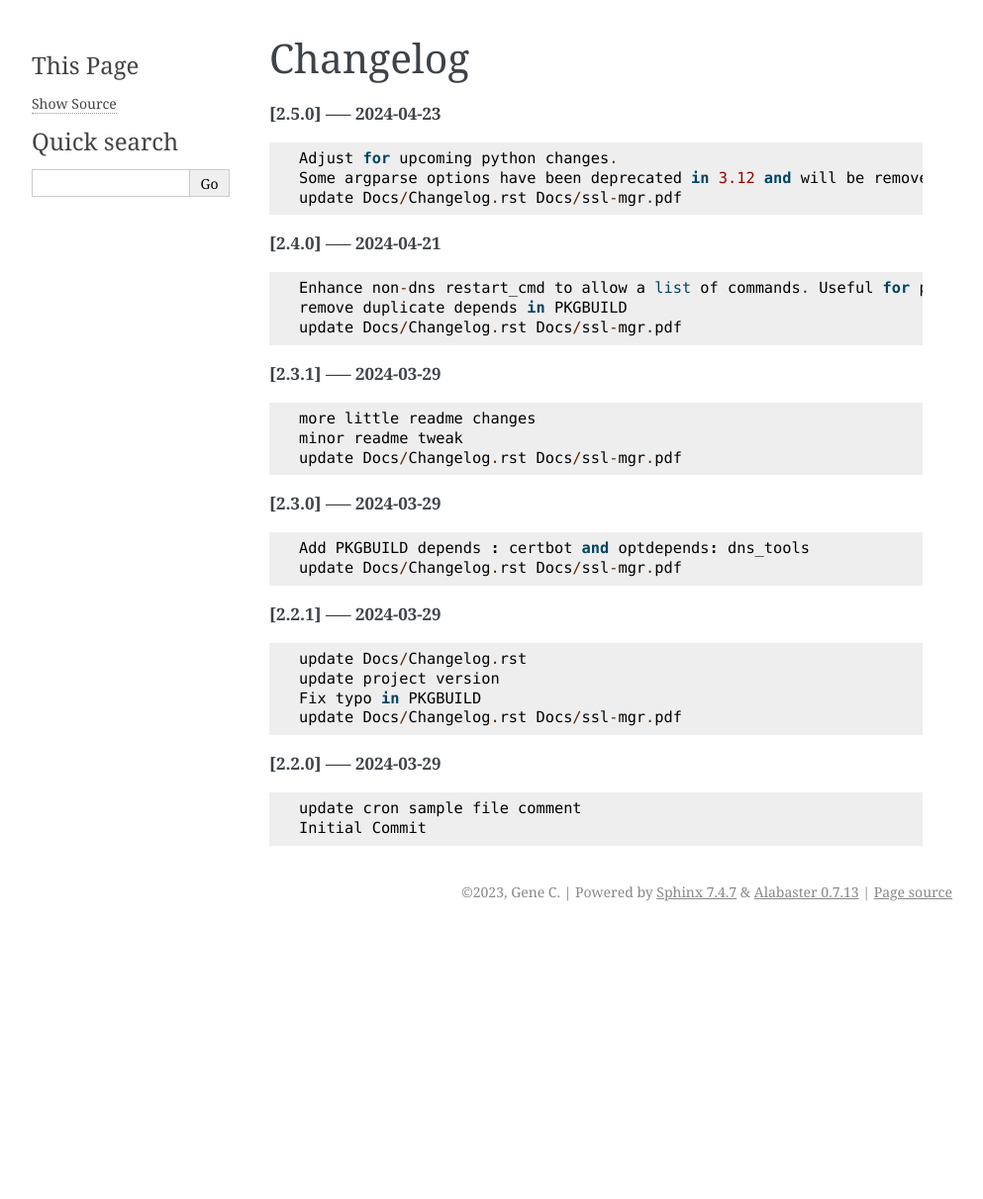
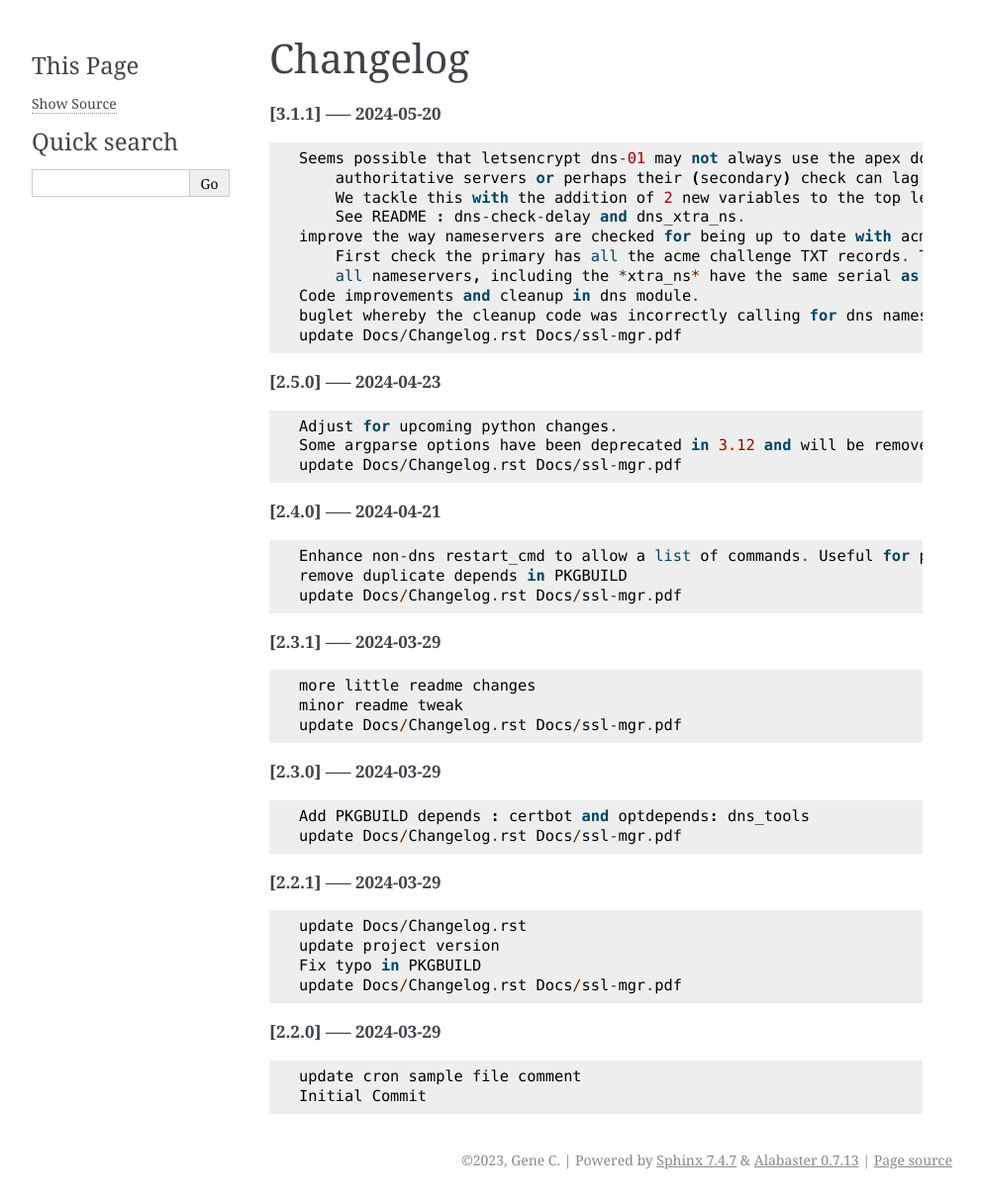
Before and after one commit to gene-git/ssl-mgr, a Sphinx documentation site: the page built from Docs/Changelog.rst, in a window 1280 px wide. Shown: the whole page at 99% size, without its empty margins (148-1141 px from the left). Built offline with Sphinx 7.4.7, drawn with Linux system fonts in a browser that asks for light colours; pages that are not in the unit, such as notebooks, are missing from menus; before the commit the page ends 941 px from its top, so only the background shows below that.

Commit message:
update Docs/Changelog.rst Docs/ssl-mgr.pdf

```diff
--- a/Docs/Changelog.rst
+++ b/Docs/Changelog.rst
@@ -1,5 +1,19 @@
 Changelog
 =========
+
+**[3.1.1] ----- 2024-05-20** ::
+
+	    Seems possible that letsencrypt dns-01 may not always use the apex domain
+	        authoritative servers or perhaps their (secondary) check can lag more. At least it seems that way lately.
+	        We tackle this with the addition of 2 new variables to the top level config:
+	        See README : dns-check-delay and dns_xtra_ns.
+	    improve the way nameservers are checked for being up to date with acme challenges.
+	        First check the primary has all the acme challenge TXT records. Then check
+	        all nameservers, including the *xtra_ns* have the same serial as the primary
+	    Code improvements and cleanup in dns module.
+	    buglet whereby the cleanup code was incorrectly calling for dns nameserver validation.
+	    update Docs/Changelog.rst Docs/ssl-mgr.pdf
+
 
 **[2.5.0] ----- 2024-04-23** ::
 
```
Also changed, not shown: 1 other file.
